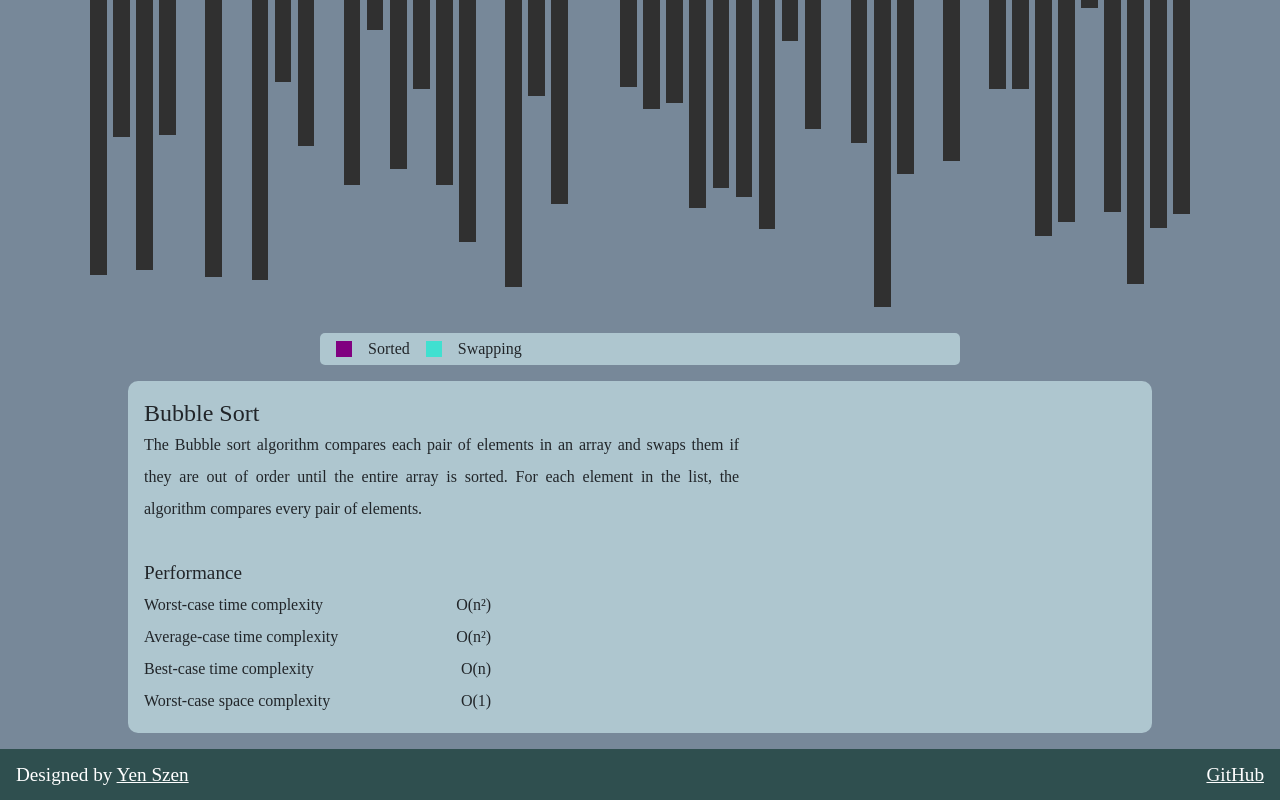
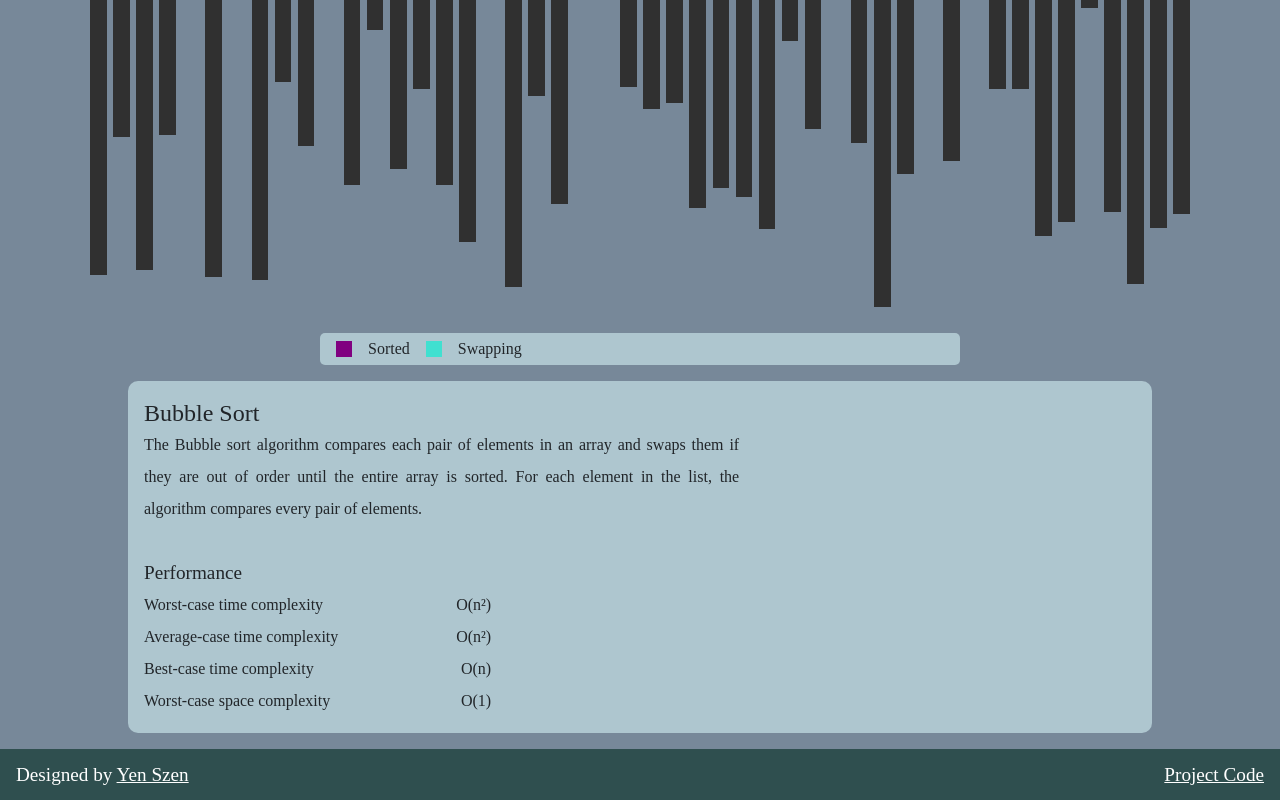
Before and after one commit to yenszen/sorting-algo-visualizer, a React (Create React App) app: page / in a window 1280 px wide. Shown: the part 179-979 px from the top of the page. Built offline with nearby package versions, Linux system fonts and the light colour scheme; the HTML template or start-up script is replaced by a standard one.

Commit message:
changed GitHub hyperlink text to Project Code

```diff
--- a/src/components/Footer.js
+++ b/src/components/Footer.js
@@ -14,7 +14,7 @@ function Footer() {
         rel="noreferrer"
         target="_blank"
       >
-        <h2>GitHub</h2>
+        <h2>Project Code</h2>
       </a>
     </div>
   );
```
